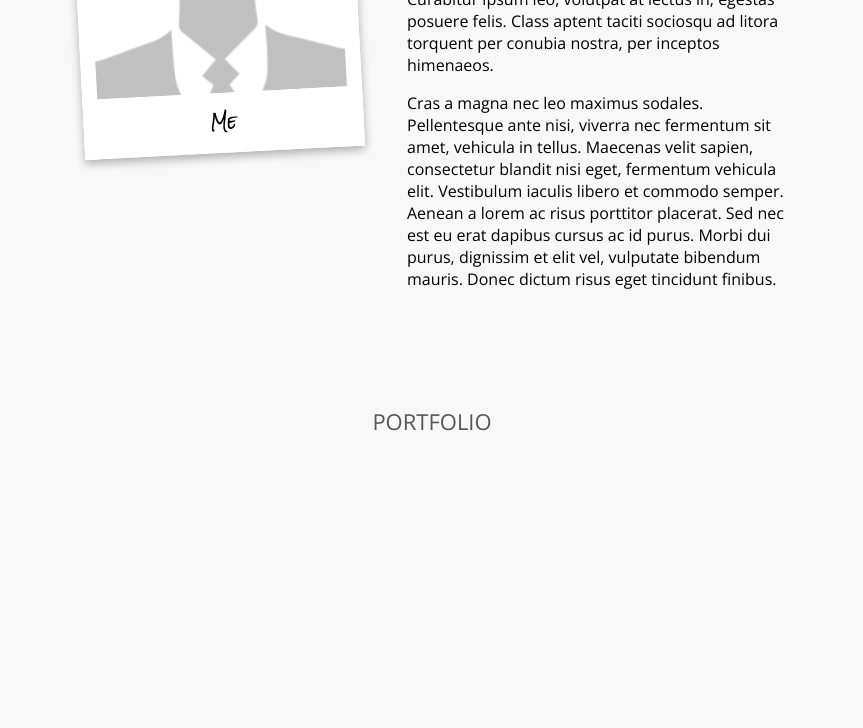
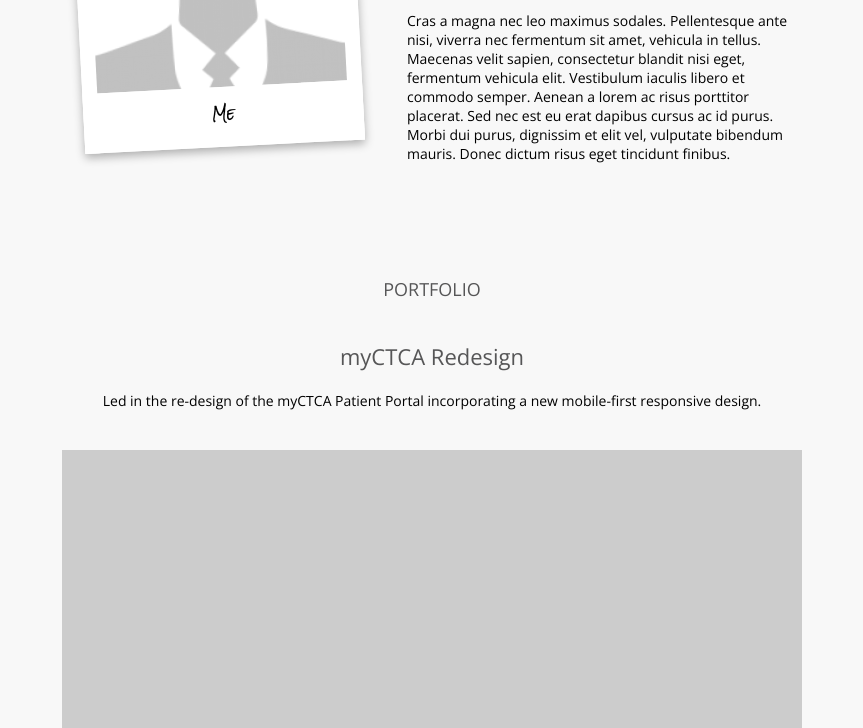
Before and after one commit to jaggedaz/incredipixel-portfolio, a website built with webpack: page src/index.html in a window 1280 px wide. Shown: the part 372-1100 px from the top of the page, without its empty margins (208-1071 px from the left). Built offline with nearby package versions, Linux system fonts and the light colour scheme.

Commit message:
Started adding the portfolio section.

```diff
--- a/src/portfolio.config.json
+++ b/src/portfolio.config.json
@@ -9,9 +9,18 @@
         "projects": [
             {
                 "name": "myCTCA Redesign",
-                "description": "",
+                "description": "<p>Led in the re-design of the myCTCA Patient Portal incorporating a new mobile-first responsive design.</p>",
                 "screenshots": [
-                    "images/"
+                    "images/placeholder-150x350.png",
+                    "images/placeholder-350x150.png"
+                ]
+            },
+            {
+                "name": "myCTCA Mobile App Design",
+                "description": "<p>Led in the re-design of the myCTCA Patient Portal incorporating a new mobile-first responsive design.</p>",
+                "screenshots": [
+                    "images/placeholder-350x150.png",
+                    "images/placeholder-150x350.png"
                 ]
             }
         ]
--- a/src/scripts/app.js
+++ b/src/scripts/app.js
@@ -8,6 +8,31 @@ function init() {
             document.getElementById('name').textContent = config.name;
             document.getElementById('about-photo').innerHTML = `<img src="../images/${ config.about.photo }" />`;
             document.getElementById('about-description').innerHTML = config.about.description;
+            config.portfolio.projects.forEach(project => {
+                const projectContainer = document.createElement('div');
+
+                const projectName = document.createElement('div');
+                projectName.className = 'project-name';
+                projectName.textContent = project.name;
+                projectContainer.appendChild(projectName);
+
+                const projectDescription = document.createElement('div');
+                projectDescription.className = 'project-description';
+                projectDescription.innerHTML = project.description;
+                projectContainer.appendChild(projectDescription);
+
+                const projectScreenshots = document.createElement('div');
+                projectScreenshots.className = 'project-screenshots';
+                project.screenshots.forEach(screenshot => {
+                    const projectScreenshot = document.createElement('img');
+                    projectScreenshot.className = 'project-screenshot';
+                    projectScreenshot.setAttribute('src', screenshot);
+                    projectScreenshots.appendChild(projectScreenshot);
+                });
+                projectContainer.appendChild(projectScreenshots);
+
+                document.getElementById('portfolio-section').appendChild(projectContainer);
+            });
 
             ScrollSpy.init();
         });
--- a/src/styles/_portfolio.scss
+++ b/src/styles/_portfolio.scss
@@ -1,3 +1,22 @@
+@import '_variables';
+
 #portfolio-section {
-    height: 2000px;
+    .project-name {
+        text-align: center;
+        font-size: 22px;
+        color: $heading-color;
+        margin-bottom: 20px;
+    }
+
+    .project-description {
+        text-align: center;
+        margin-bottom: 40px;
+    }
+
+    .project-screenshots {
+        .project-screenshot {
+            //display: none;
+            width: 100%;
+        }
+    }
 }
--- a/src/styles/_variables.scss
+++ b/src/styles/_variables.scss
@@ -1,4 +1,5 @@
 $background-color: #f8f8f8;
+$heading-color: #565657;
 $max-width: 800px;
 $content-horizontal-padding: 30px;
 $header-height: 100px;
--- a/src/styles/styles.scss
+++ b/src/styles/styles.scss
@@ -7,6 +7,7 @@
 html, body {
     background-color: $background-color;
     font-family: 'Open Sans', sans-serif;
+    font-size: 14px;
     margin: 0;
     padding: 0;
 }
@@ -30,9 +31,9 @@ html, body {
 
 .section-title {
     text-align: center;
-    color: #565657;
+    color: $heading-color;
     margin-bottom: 40px;
-    font-size: 22px;
+    font-size: 18px;
     text-transform: uppercase;
     padding-top: 40px;
 }
```
